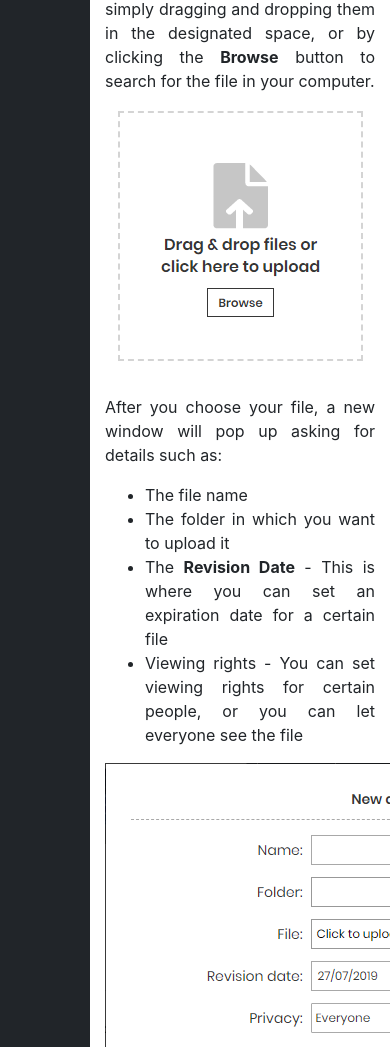
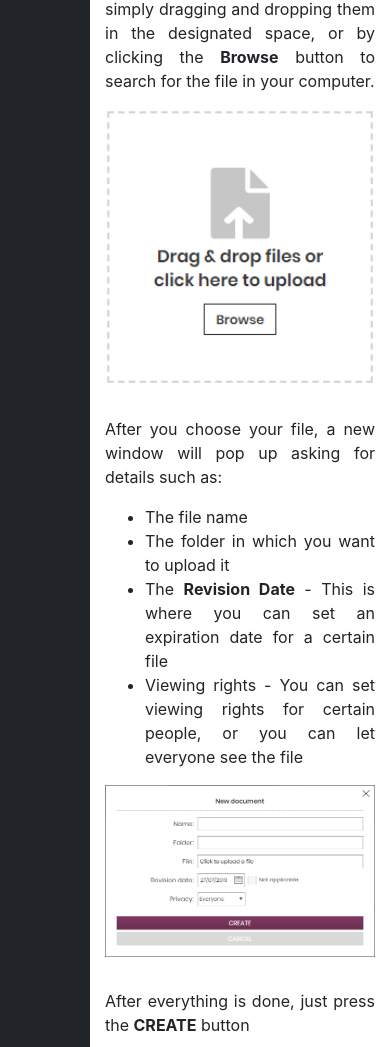
Before and after one commit to HSQC/servo-info, a website with bundled scripts: page home.html in a window 390 px wide. Shown: the part 1392-2439 px from the top of the page. Built offline with nearby package versions, Linux system fonts and the light colour scheme.

Commit message:
fixed resize issues

```diff
--- /dev/null
+++ b/css/styles.css
@@ -0,0 +1,5 @@
+@media only screen and (max-width: 630px) {
+    .resize{
+        width: 100%;
+    }
+}
--- a/home.html
+++ b/home.html
@@ -22,6 +22,8 @@
 
     <!-- Custom styles for this template-->
     <link href="css/sb-admin.css" rel="stylesheet">
+    <link href="css/styles.css" rel="stylesheet">
+
 
 </head>
 
@@ -192,7 +194,7 @@
                         <p>If the light is red, it means that the document is expired and you would need to renew it.</p>
                         <hr>
                         <p>You can upload your documents by simply dragging and dropping them in the designated space, or by clicking the <strong>Browse</strong> button to search for the file in your computer.</p>
-                        <img src="img/upload.png" style="display: block; margin-left: auto; margin-right: auto; padding-bottom: 2em;">
+                        <img class="resize" src="img/upload.png" style="display: block; margin-left: auto; margin-right: auto; padding-bottom: 2em;">
                         <p>After you choose your file, a new window will pop up asking for details such as:</p>
                             <ul>
                                 <li>The file name</li>
@@ -201,7 +203,7 @@
                                 <li>Viewing rights - You can set viewing rights for certain people, or you can let everyone see the file</li>
                             </ul>
 
-                        <img src="img/new-doc.png" style="display: block; margin-left: auto; margin-right: auto; padding-bottom: 2em;">
+                        <img class="resize" src="img/new-doc.png" style="display: block; margin-left: auto; margin-right: auto; padding-bottom: 2em;">
                         <p>After everything is done, just press the <strong>CREATE</strong> button</p>
                     </div>
                     <!-- /.blog-post -->
```
Also changed, not shown: forgot-password.html (+3 -1 lines), login.html (+2 -1 lines).
